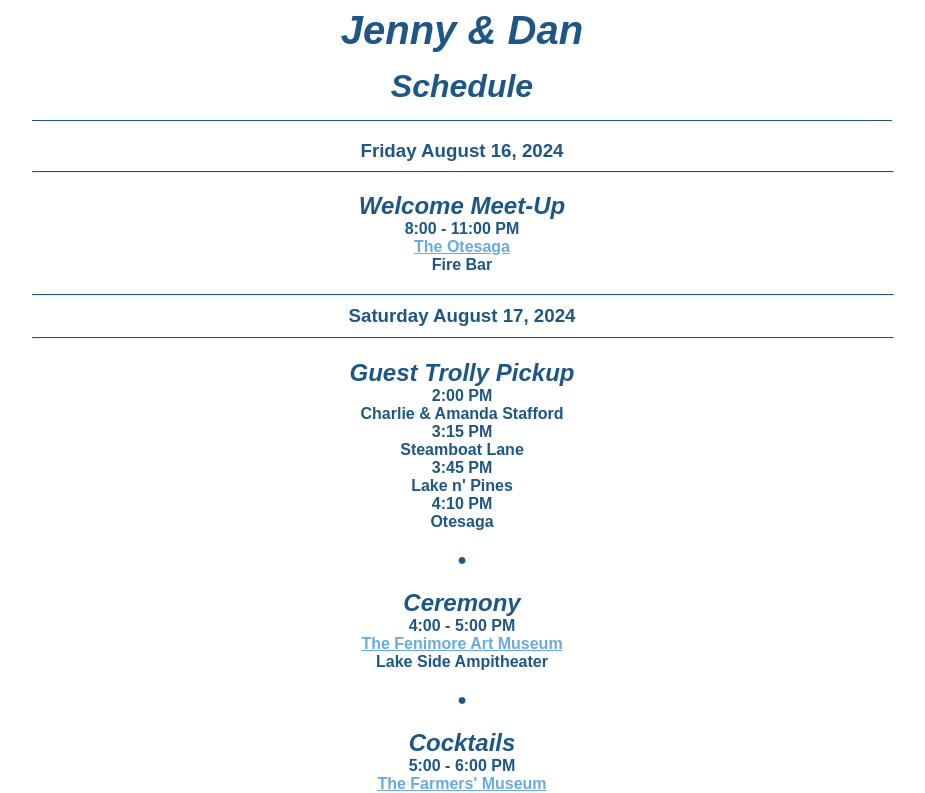
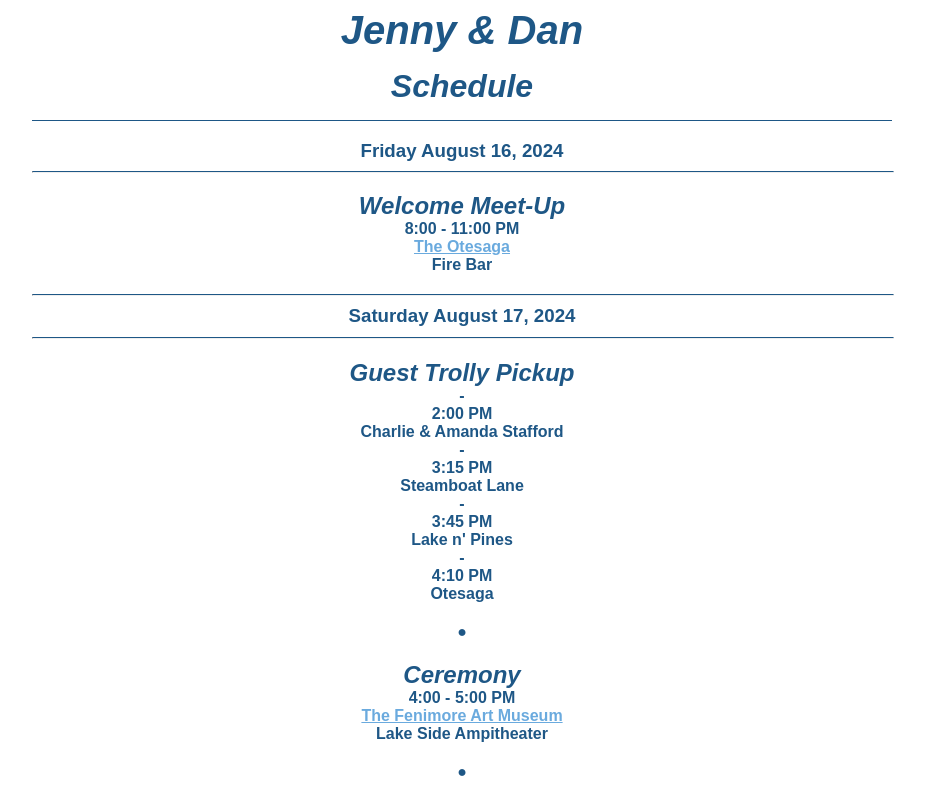
Before and after one commit to danomoseley/jennydan, a SvelteKit app: page /schedule in a window 1280 px wide. Shown: the top 793 px of the page, without its empty margins (178-1103 px from the left). Built offline with nearby package versions, Linux system fonts and the light colour scheme.

Commit message:
Add trolly schedule separators

```diff
--- a/src/routes/schedule/+page.svelte
+++ b/src/routes/schedule/+page.svelte
@@ -28,12 +28,16 @@
         <li>
           <ul>
             <li class="fancy">Guest Trolly Pickup</li>
+            <li>-</li>
             <li>2:00 PM</li>
             <li>Charlie & Amanda Stafford</li>
+            <li>-</li>
             <li>3:15 PM</li>
             <li>Steamboat Lane</li>
+            <li>-</li>
             <li>3:45 PM</li>
             <li>Lake n' Pines</li>
+            <li>-</li>
             <li>4:10 PM</li>
             <li>Otesaga</li>
           </ul>
```
